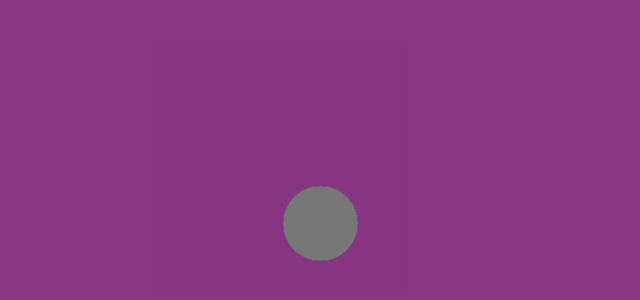
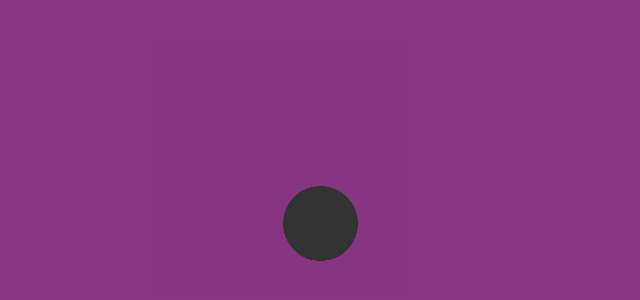
Before and after one commit to IgnFed/Circular-Color-Palette, a plain HTML site: page index.html in a window 1280 px wide. Shown: the part 214-514 px from the top of the page, without its empty margins (357-997 px from the left). Drawn offline with Linux system fonts and the light colour scheme.

Commit message:
not changings

```diff
--- a/index.html
+++ b/index.html
@@ -10,7 +10,7 @@
 <body>
   <div id="app">
     <div class="circular-menu">
-      <div class="clickeable-circle"></div>
+      <div class="clickeable-circle active"></div>
       <ul class="items-list">
         <li data-menu-item class="circle" data-color="red"></li>
         <li data-menu-item class="circle" data-color="blue"></li>
--- a/index.js
+++ b/index.js
@@ -12,13 +12,13 @@ items.forEach((element)=>{
 
 function displayElements(){
   items.forEach((el, idx)=>{
-    el.style.transform = `rotate(${((360/items.length)*(idx))}deg) translate(${(-(120+items.length+50))}px)`
+    el.style.transform = `rotate(${((360/items.length)*idx)}deg) translate(${(-(120+items.length+50))}px)`
   })
 }
 
 function hideElements(){
   items.forEach((el, idx)=>{
-    el.style.transform = `rotate(${((360/items.length)*(-idx))}deg) translate(0)`
+    el.style.transform = `rotate(${((360/items.length)*-idx)}deg) translate(0)`
   })
   app.style.setProperty('background-color', 'rgba(114, 17, 108, 0.849)')
 }
```
